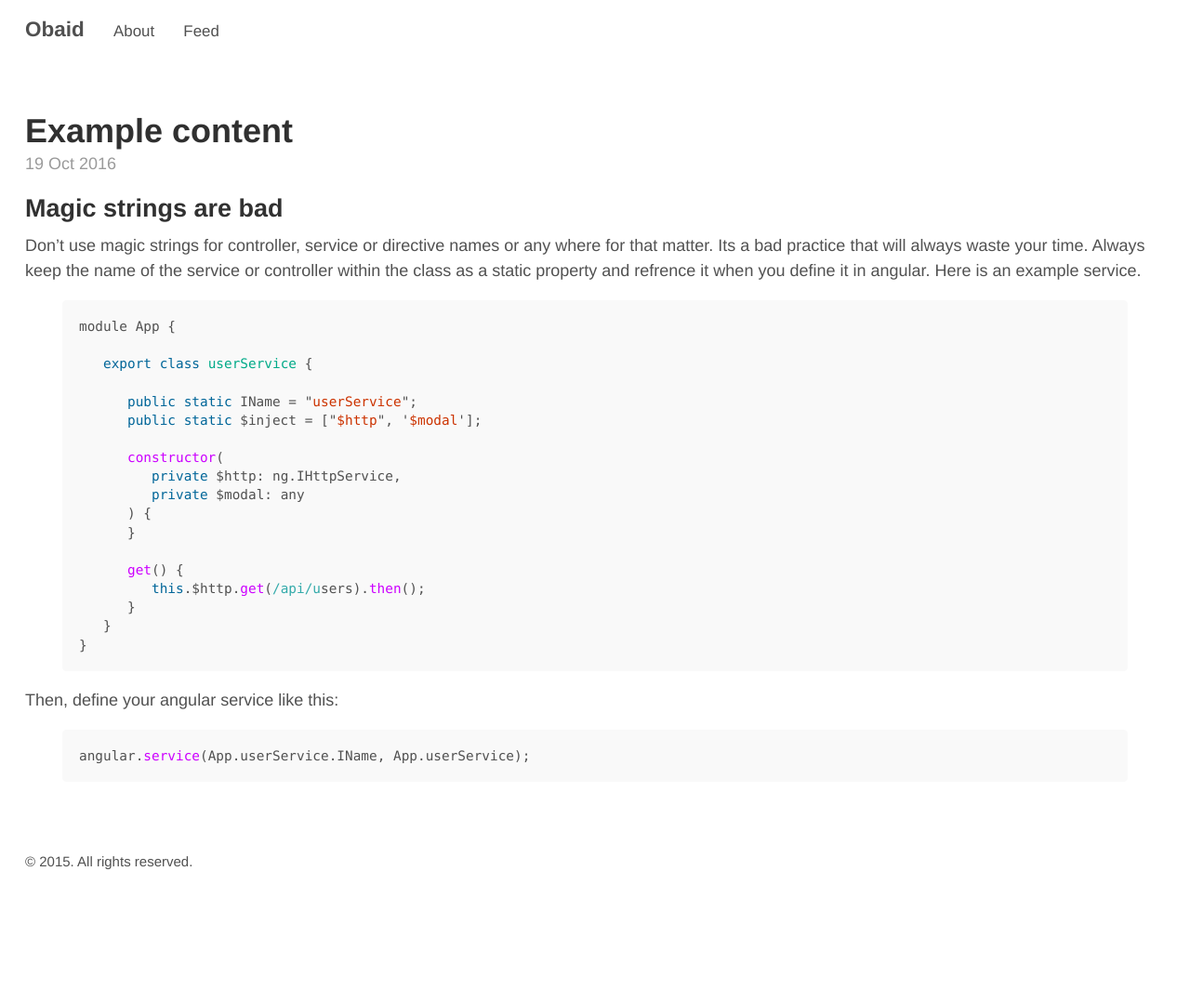
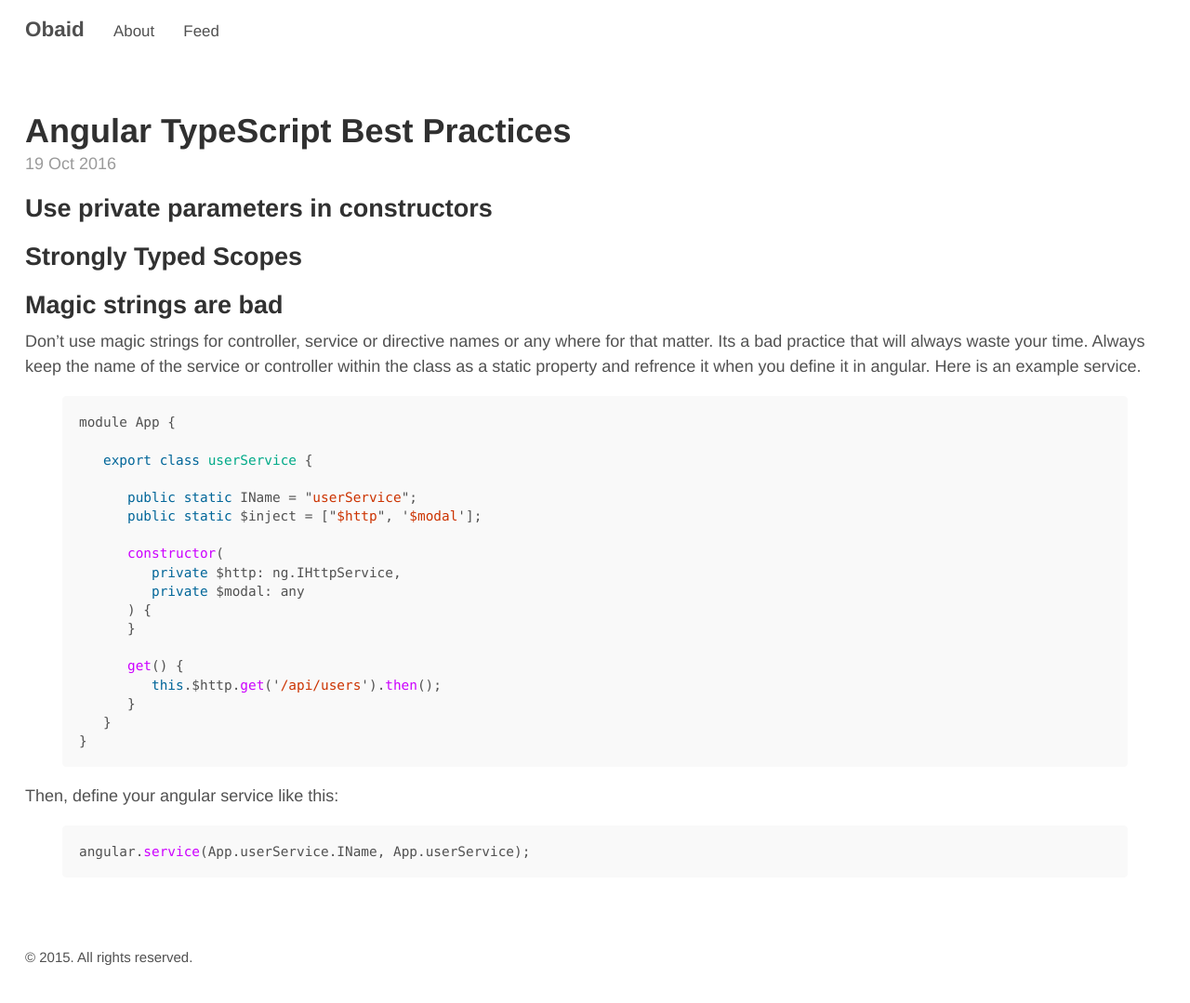
Before and after one commit to ObaidUrRehman/ObaidUrRehman.github.io, a Jekyll site: the page built from _posts/2016-10-19-typescript-angular-best-practices.md, in a window 1280 px wide. Shown: the whole page at 93% size. Built offline with Jekyll 4.4.1, drawn with Linux system fonts in a browser that asks for light colours; before the commit the page ends 976 px from its top, so only the background shows below that.

Commit message:
work in progress

```diff
--- a/_posts/2016-10-19-typescript-angular-best-practices.md
+++ b/_posts/2016-10-19-typescript-angular-best-practices.md
@@ -1,7 +1,13 @@
 ---
 layout: post
-title: Example content
+title: Angular TypeScript Best Practices
 ---
+
+
+## Use private parameters in constructors
+
+## Strongly Typed Scopes
+
 ## Magic strings are bad
 
 Don't use magic strings for controller, service or directive names or any where for that matter. Its a bad practice that will always waste your time. Always keep the name of the service or controller within the class as a static property and refrence it when you define it in angular. Here is an example service.
@@ -21,7 +27,7 @@
       }
 
       get() {
-         this.$http.get(/api/users).then();
+         this.$http.get('/api/users').then();
       }
    }
 }
```
